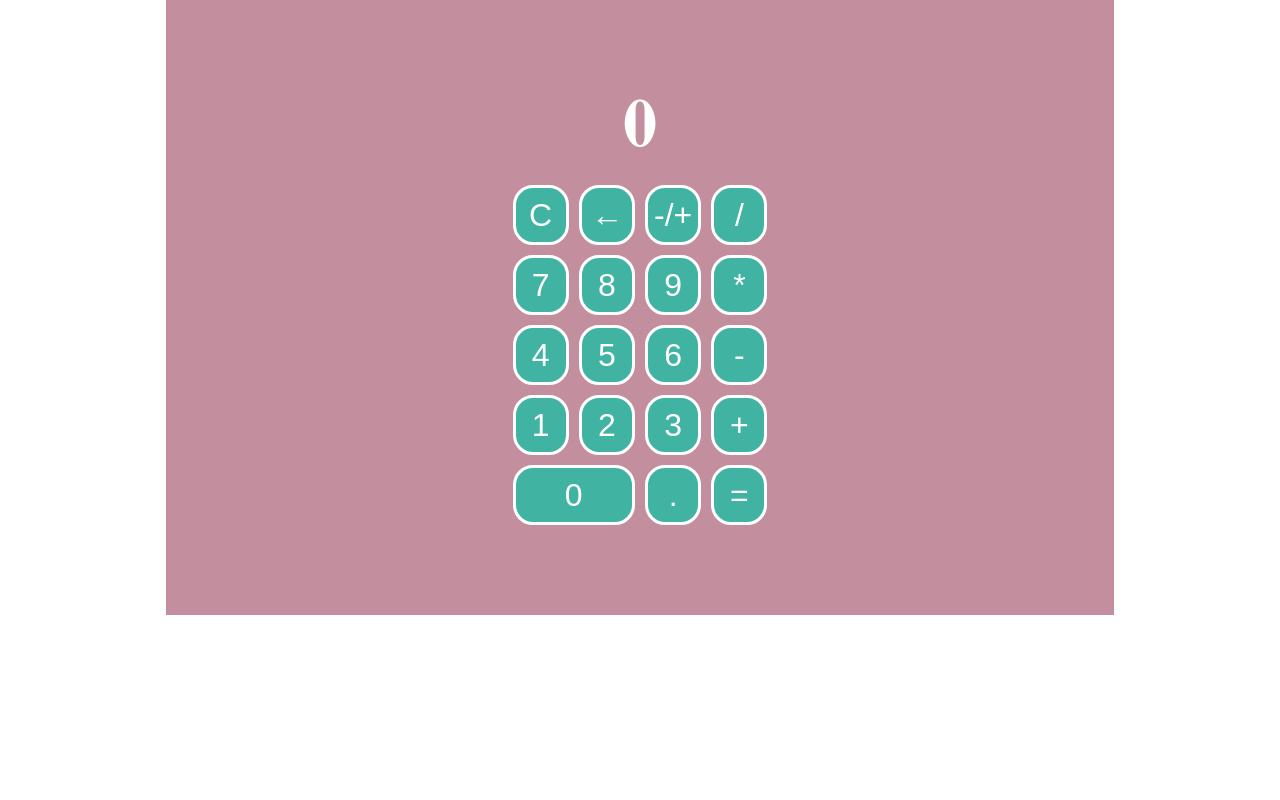
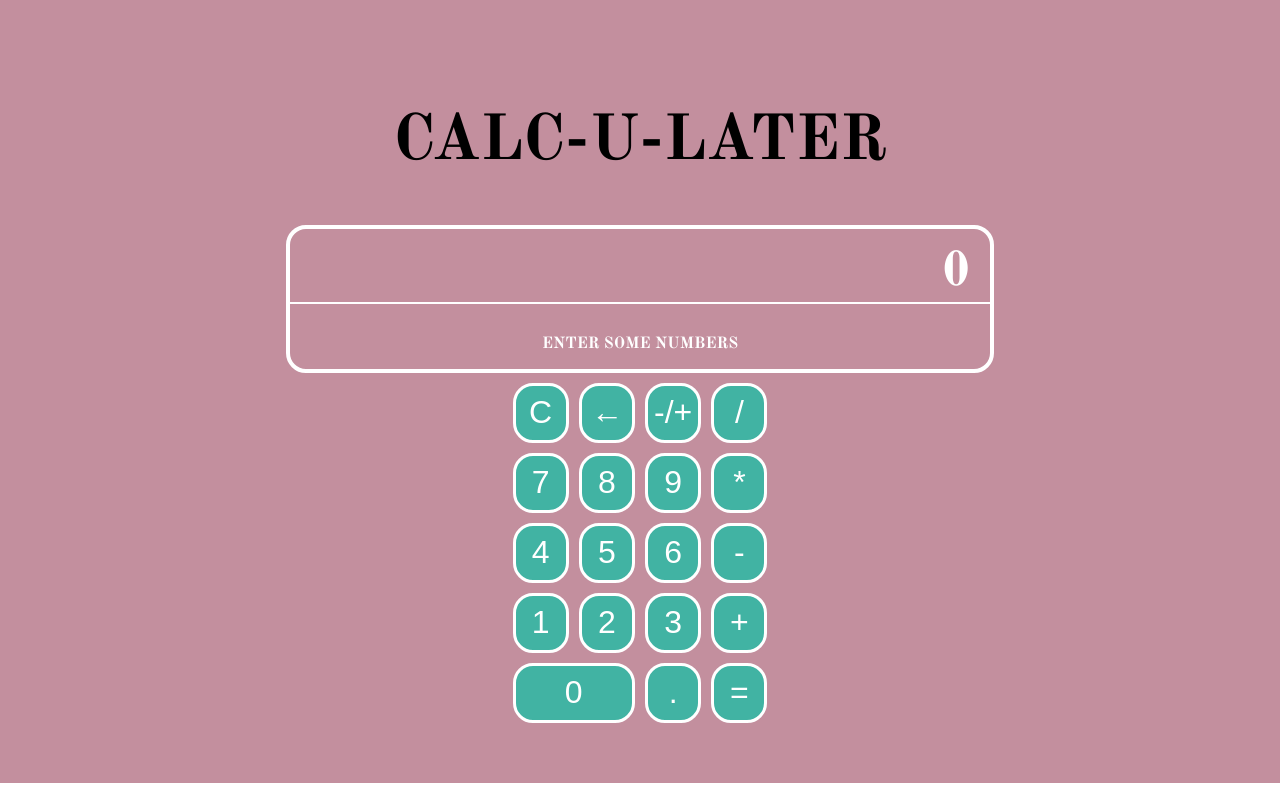
Before and after one commit to theranbrig/calculator, a React (Create React App) app: page / in a window 1280 px wide. Built offline with nearby package versions, Linux system fonts and the light colour scheme.

Commit message:
updated styling and fixed function NaN errors

```diff
--- a/src/App.js
+++ b/src/App.js
@@ -1,8 +1,6 @@
 import React, { Component } from 'react';
-import logo from './logo.svg';
 import './App.css';
 import Calculator from './components/Calculator';
-import Display from './components/Display';
 import NumberProvider from './components/NumberProvider';
 
 class App extends Component {
--- a/src/components/Calculator.js
+++ b/src/components/Calculator.js
@@ -1,19 +1,18 @@
-import React, { useContext } from 'react';
+import React from 'react';
 import CalculatorButton from './NumberButton';
 import FunctionButton from './FunctionButton';
 import ClearButton from './ClearButton';
 import styled from 'styled-components';
 import Display from './Display';
-import { NumberContext } from './NumberProvider';
 import EqualButton from './EqualButton';
 import BackButton from './BackButton';
 import NegativeButton from './NegativeButton';
 
 const CalculatorStyles = styled.div`
 	background: #c38f9e;
-	padding: 90px;
-	width: 60%;
-	margin-left: calc(20% - 90px);
+	padding: 60px;
+	max-width: 100%;
+	max-height: 100vh;
 	display: grid;
 	justify-items: center;
 	grid-template-areas:
@@ -36,10 +35,7 @@ const CalculatorStyles = styled.div`
 		font-weight: 700;
 		grid-area: display;
 		h1 {
-			color: white;
 			font-size: 4rem;
-			margin: 0;
-			text-align: right;
 		}
 	}
 	.number-pad {
@@ -57,10 +53,10 @@ const CalculatorStyles = styled.div`
 `;
 
 const Calculator = () => {
-	const { setValue, addFunction, minusFunction, setFunctionType } = useContext(NumberContext);
 	return (
 		<CalculatorStyles>
 			<div className="display">
+				<h1>CALC-U-LATER</h1>
 				<Display />
 			</div>
 			<div className="number-pad">
--- a/src/components/Display.js
+++ b/src/components/Display.js
@@ -6,15 +6,36 @@ const DisplayStyles = styled.div`
 	display: grid;
 	grid-template-rows: 90px 50px;
 	grid-template-columns: 1fr;
+	border: 4px solid white;
+	margin: 10px;
+	width: 700px;
+	align-items: center;
+	border-radius: 20px;
+	h2,
+	p {
+		text-align: center;
+		color: white;
+	}
+	h2 {
+		font-size: 3rem;
+		margin: 0;
+		text-align: right;
+		padding: 0px;
+		border-bottom: 2px solid white;
+		padding: 0 20px;
+	}
+  p {
+    margin: 5px 0;
+  }
 `;
 
 const Display = ({ displayValue }) => {
 	const { number, storedNumber, functionType } = useContext(NumberContext);
 	return (
-		<div>
-			<h1>{!number.length && !storedNumber ? '0' : number ? number : storedNumber}</h1>
-			<p>{`${storedNumber} ${functionType} ${number}`}</p>
-		</div>
+		<DisplayStyles>
+			<h2>{!number.length && !storedNumber ? '0' : number ? number : storedNumber}</h2>
+			<p>{!storedNumber ? 'ENTER SOME NUMBERS' : `${storedNumber} ${functionType} ${number}`}</p>
+		</DisplayStyles>
 	);
 };
 
--- a/src/components/FunctionButton.js
+++ b/src/components/FunctionButton.js
@@ -2,7 +2,7 @@ import React, { useContext } from 'react';
 import { NumberContext } from './NumberProvider';
 
 const FunctionButton = ({ buttonValue }) => {
-	const { setCalcFunction, doMath, number } = useContext(NumberContext);
+	const { setCalcFunction } = useContext(NumberContext);
 	return (
 		<button
 			onClick={() => {
--- a/src/components/NumberButton.js
+++ b/src/components/NumberButton.js
@@ -2,7 +2,7 @@ import React, { useContext } from 'react';
 import { NumberContext } from './NumberProvider';
 
 const CalculatorButton = ({ buttonValue }) => {
-	const { number, getValue } = useContext(NumberContext);
+	const { getValue } = useContext(NumberContext);
 	return <button onClick={() => getValue(buttonValue)}>{buttonValue}</button>;
 };
 
--- a/src/components/NumberProvider.js
+++ b/src/components/NumberProvider.js
@@ -1,4 +1,4 @@
-import React, { createContext, useState } from 'react';
+import React, { useState } from 'react';
 
 export const NumberContext = React.createContext();
 
@@ -15,8 +15,10 @@ const NumberProvider = props => {
 	};
 
 	const setValue = () => {
+		if (number.length < 10) {
 			setStoredNumber(number);
 			setNumber('');
+		}
 	};
 
 	const clearValue = () => {
@@ -33,23 +35,33 @@ const NumberProvider = props => {
 	};
 
 	const doMath = () => {
+		if (number) {
 			switch (functionType) {
 				case '+':
-				setStoredNumber(`${parseFloat(number) + parseFloat(storedNumber)}`);
+					setStoredNumber(
+						`${Math.round(`${(parseFloat(storedNumber) + parseFloat(number)) * 100}`) / 100}`
+					);
 					break;
 				case '-':
-				setStoredNumber(`${parseFloat(storedNumber) - parseFloat(number)}`);
+					setStoredNumber(
+						`${Math.round(`${(parseFloat(storedNumber) - parseFloat(number)) * 1000}`) / 1000}`
+					);
 					break;
 				case '/':
-				setStoredNumber(`${parseFloat(storedNumber) / parseFloat(number)}`);
+					setStoredNumber(
+						`${Math.round(`${(parseFloat(storedNumber) / parseFloat(number)) * 1000}`) / 1000}`
+					);
 					break;
 				case '*':
-				setStoredNumber(`${parseFloat(number) * parseFloat(storedNumber)}`);
+					setStoredNumber(
+						`${Math.round(`${parseFloat(storedNumber) * parseFloat(number) * 1000}`) / 1000}`
+					);
 					break;
 				default:
 					break;
 			}
 			setNumber('');
+		}
 	};
 
 	const setCalcFunction = type => {
@@ -63,11 +75,20 @@ const NumberProvider = props => {
 	};
 
 	const toggleNegative = () => {
+		if (number) {
 			if (number >= 0) {
 				setNumber(`-${number}`);
 			} else {
 				let positiveNumber = number.slice(1);
 				setNumber(positiveNumber);
+			}
+		} else {
+			if (storedNumber >= 0) {
+				setStoredNumber(`-${storedNumber}`);
+			} else {
+				let positiveNumber = storedNumber.slice(1);
+				setStoredNumber(positiveNumber);
+			}
 		}
 	};
 
```
Lines whose indentation alone changed are shown as unchanged.
